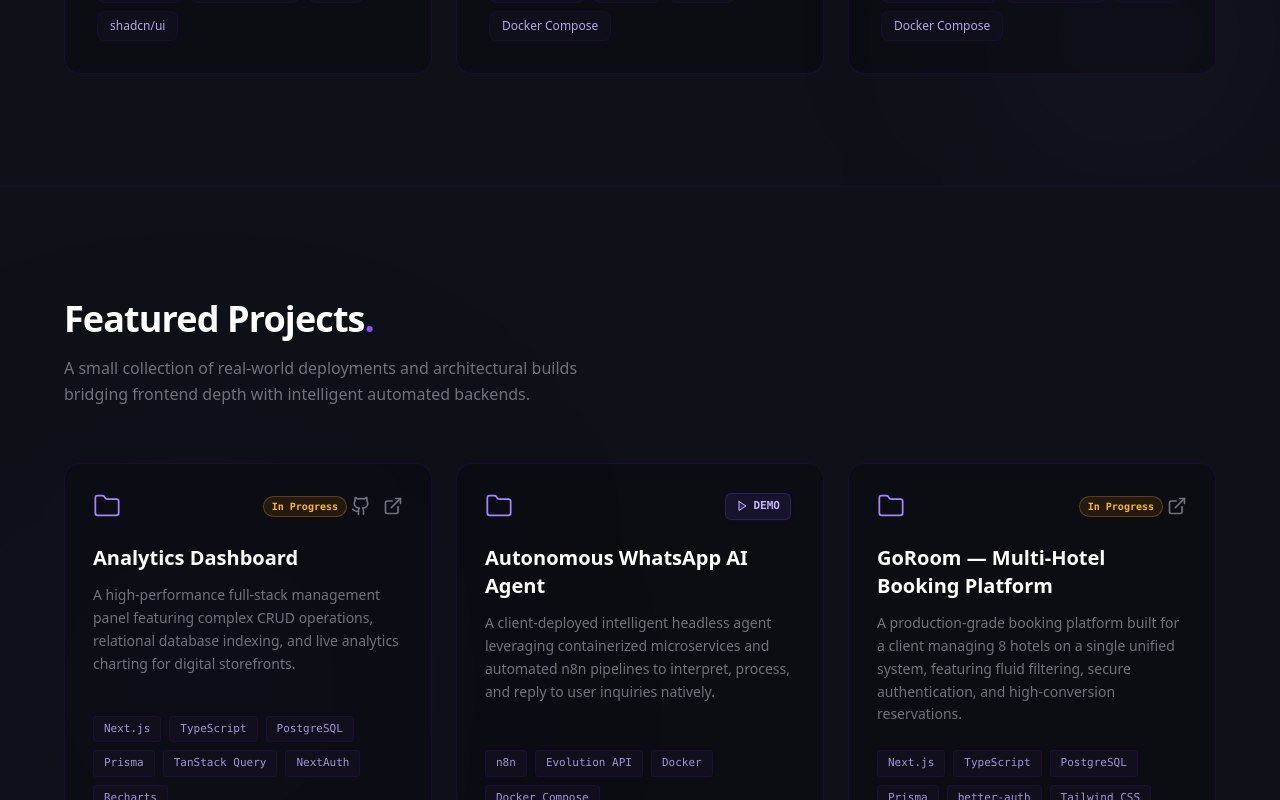
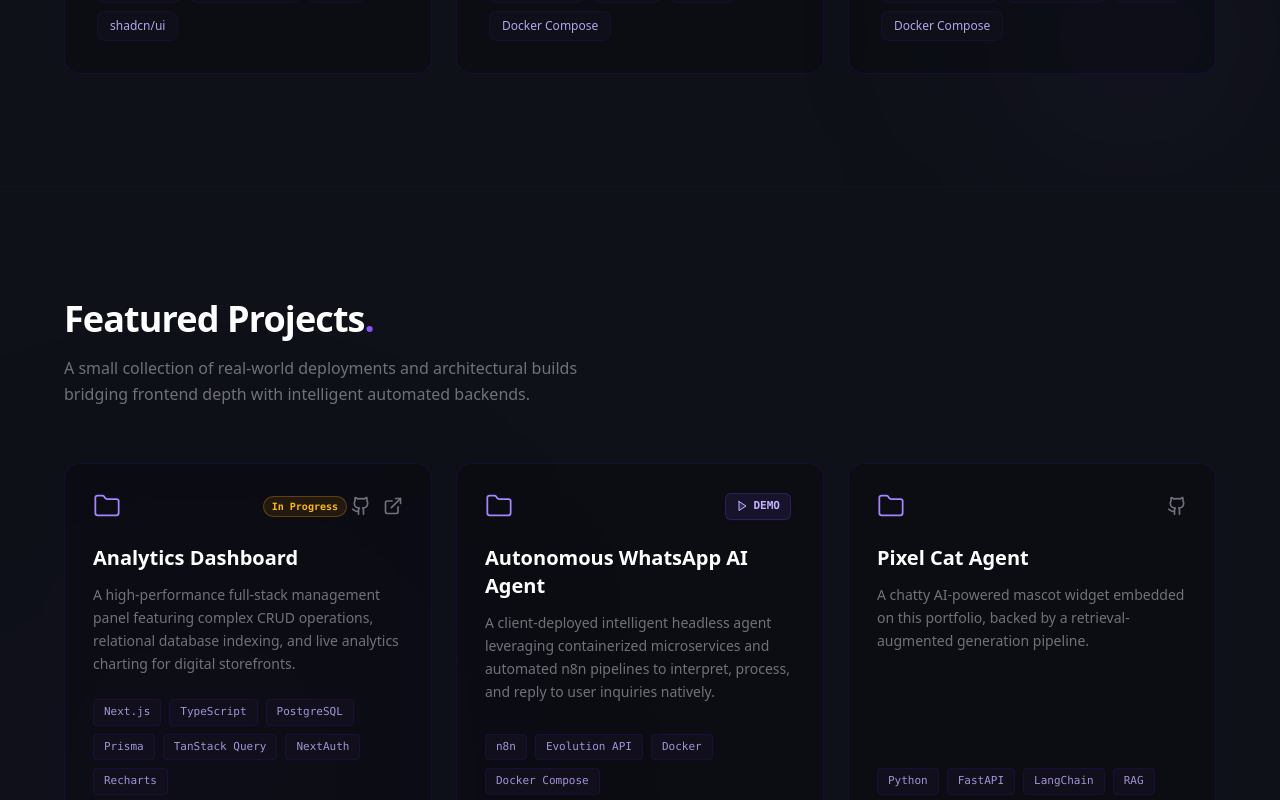
Before and after one commit to kaze1-dev/portfolio, a Next.js app: page / in a window 1280 px wide. Shown: the part 2000-2800 px from the top of the page. Built offline with nearby package versions, Linux system fonts and the light colour scheme.

Commit message:
Feat: Pixel, a main project

```diff
--- a/components/Projects.tsx
+++ b/components/Projects.tsx
@@ -46,6 +46,13 @@ const Projects = () => {
       client: true
     },
     {
+      title: "Pixel Cat Agent",
+      description: "A chatty AI-powered mascot widget embedded on this portfolio, backed by a retrieval-augmented generation pipeline.",
+      tags: ["Python", "FastAPI", "LangChain", "RAG"],
+      githubLink: "https://github.com/kaze1-dev/pixel",
+      liveLink: null
+    },
+    {
       title: "GoRoom — Multi-Hotel Booking Platform",
       description: "A production-grade booking platform built for a client managing 8 hotels on a single unified system, featuring fluid filtering, secure authentication, and high-conversion reservations.",
       tags: ["Next.js", "TypeScript", "PostgreSQL", "Prisma", "better-auth", "Tailwind CSS"],
@@ -57,13 +64,6 @@ const Projects = () => {
   ];
 
   const miniProjects: Project[] = [
-    {
-      title: "Pixel Cat Agent",
-      description: "A chatty AI-powered mascot widget embedded on this portfolio, backed by a retrieval-augmented generation pipeline.",
-      tags: ["Python", "FastAPI", "LangChain", "RAG"],
-      githubLink: null,
-      liveLink: null
-    },
     {
       title: "Hotel Haven Lahore",
       description: "A client-facing frontend site built for a Lahore-based hotel.",
```
